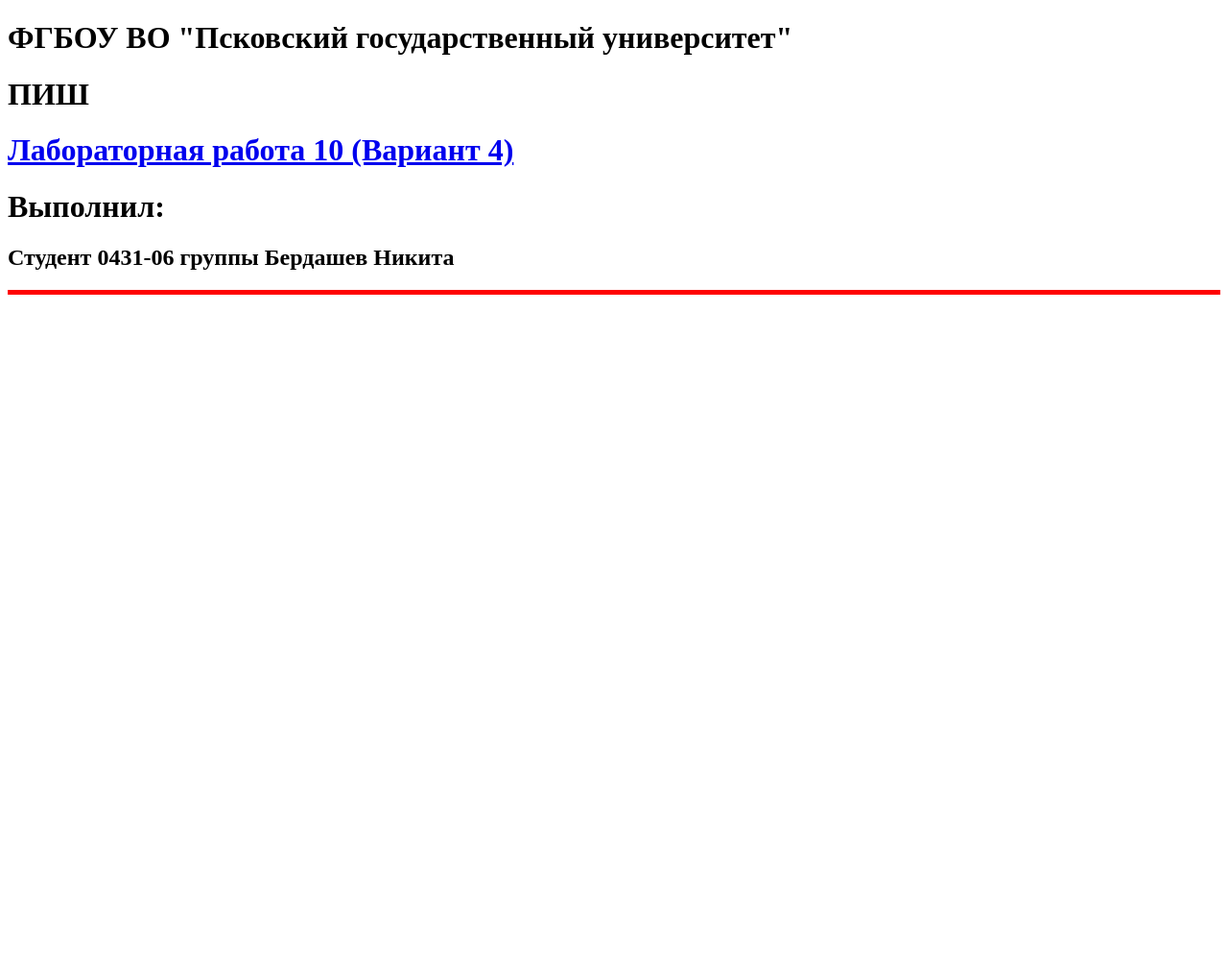
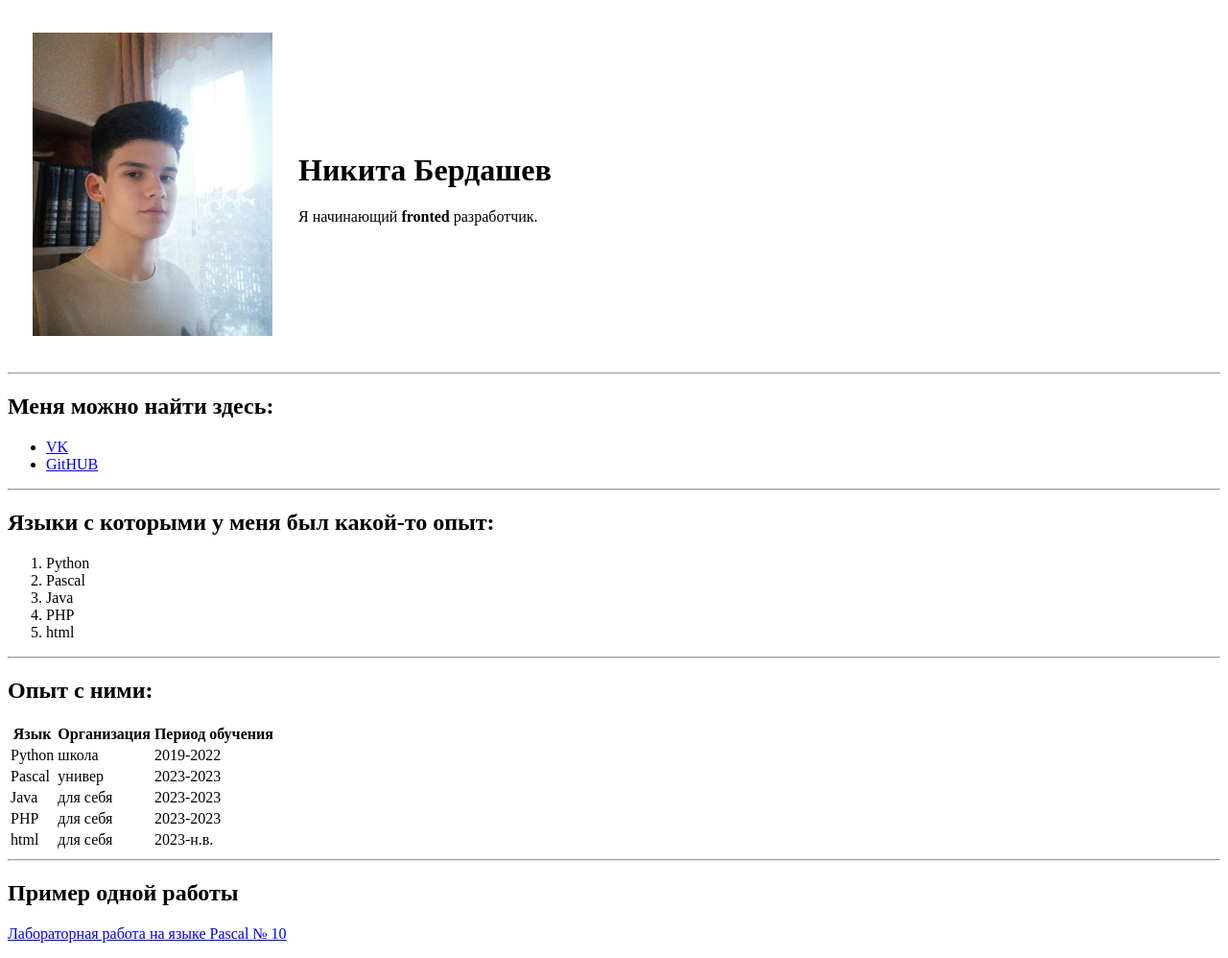
Before and after one commit to nicka-CC/laba10-Pascal, a plain HTML site: page index.html in a window 1280 px wide. Shown: the whole page at 96% size. Before the commit the page ends 800 px from the top, so only its background shows below. Drawn offline with Linux system fonts and the light colour scheme.

Commit message:
lab10pascal

```diff
--- a/index.html
+++ b/index.html
@@ -1,12 +1,70 @@
 <!DOCTYPE html>
 <head>
-    <title> Минобр </title>
+    <meta charset="UTF-8">
+    <title>Резюме</title>
 </head>
 <body>
-    <h1>ФГБОУ ВО "Псковский государственный университет"</h1>
-    <p><h1>ПИШ</h1></p>
-    <h1><a href="new.html">Лабораторная работа 10 (Вариант 4)</a></h1>
-    <p><h1>Выполнил:</h1></p>
-    <h2>Студент 0431-06 группы Бердашев Никита</h2>
-    <hr size="5" noshade color="red">
+    <table cellspacing="25">
+        <tr>
+            <td>
+                <img src="0.jpg" width="250" alt=":/">
+            </td>
+            <td>
+                <h1>Никита Бердашев</h1>
+                <p>Я начинающий <strong>fronted</strong> разработчик.</p>
+            </td>
+        </tr>
+    </table>
+    <hr>
+    <h2>Меня можно найти здесь:</h2>
+    <ul>
+        <li><a href="https://vk.com/nicka_cc" target="_blank">VK</a></li>
+        <li><a href="https://github.com/nicka-CC" target="_blank">GitHUB</a></li>
+    </ul>
+    <hr>
+    <h2>Языки с которыми у меня был какой-то опыт:</h2>
+    <ol>
+        <li>Python</li>
+        <li>Pascal</li>
+        <li>Java</li>
+        <li>PHP</li>
+        <li>html</li>
+    </ol>
+    <hr>
+    <h2>Опыт с ними:</h2>
+    <table>
+        <tr>
+            <th>Язык</th>
+            <th>Организация</th>
+            <th>Период обучения</th>
+        </tr>
+        <tr>
+            <td>Python</td>
+            <td>школа</td>
+            <td>2019-2022</td>
+        </tr>
+        <tr>
+            <td>Pascal</td>
+            <td>универ</td>
+            <td>2023-2023</td>
+        </tr>
+        <tr>
+            <td>Java</td>
+            <td>для себя</td>
+            <td>2023-2023</td>
+        </tr>
+        <tr>
+            <td>PHP</td>
+            <td>для себя</td>
+            <td>2023-2023</td>
+        </tr>
+        <tr>
+            <td>html</td>
+            <td>для себя</td>
+            <td>2023-н.в.</td>
+        </tr>
+    </table>
+    <hr>
+    <p><h2>Пример одной работы</h2></p>
+    <p><a href="new.html">Лабораторная работа на языке Pascal № 10</a>
 </body>
```
Also changed, not shown: new.html (+1 -1 lines), 0.jpg (added).
